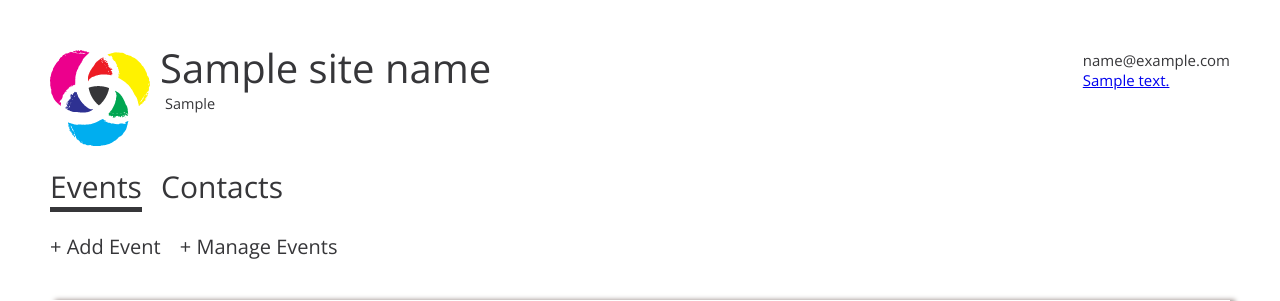
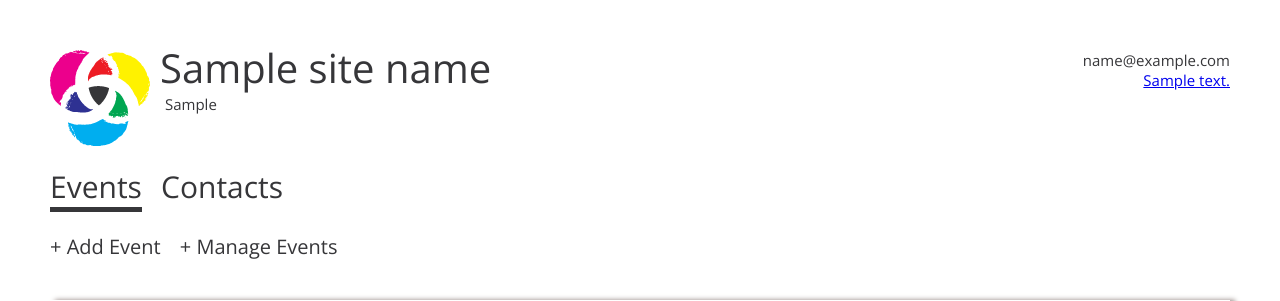
Before and after one commit to edburton/OpenOrgs.org, a Python web app: template templates/index.html in a window 1280 px wide. Shown: the top 301 px of the page. Run offline with Jinja, Linux system fonts and the light colour scheme; the template is opened without the code that fills it: most values are stand-ins (such as "Sample title", 1, 10 or a date in 2020).

Commit message:
minor css

```diff
--- a/static/main.css
+++ b/static/main.css
@@ -51,7 +51,7 @@ h4.title {
 
 #slogan {
 	display: block;
-	font-size: 14.5px;
+	font-size: 15px;
 	text-indent: 115px;
 	padding-bottom: 25px;
 }
@@ -59,6 +59,7 @@ h4.title {
 #login {
 	float: right;
 	font-size: 15px;
+	text-align: right;
 }
 
 #navigation {
@@ -131,6 +132,10 @@ div.box .field {
 	font-size: 15px;
 }
 
+textarea {
+	resize:vertical;
+}
+
 div.box {
 	padding: 10px;
 	margin-bottom: 10px;
```
